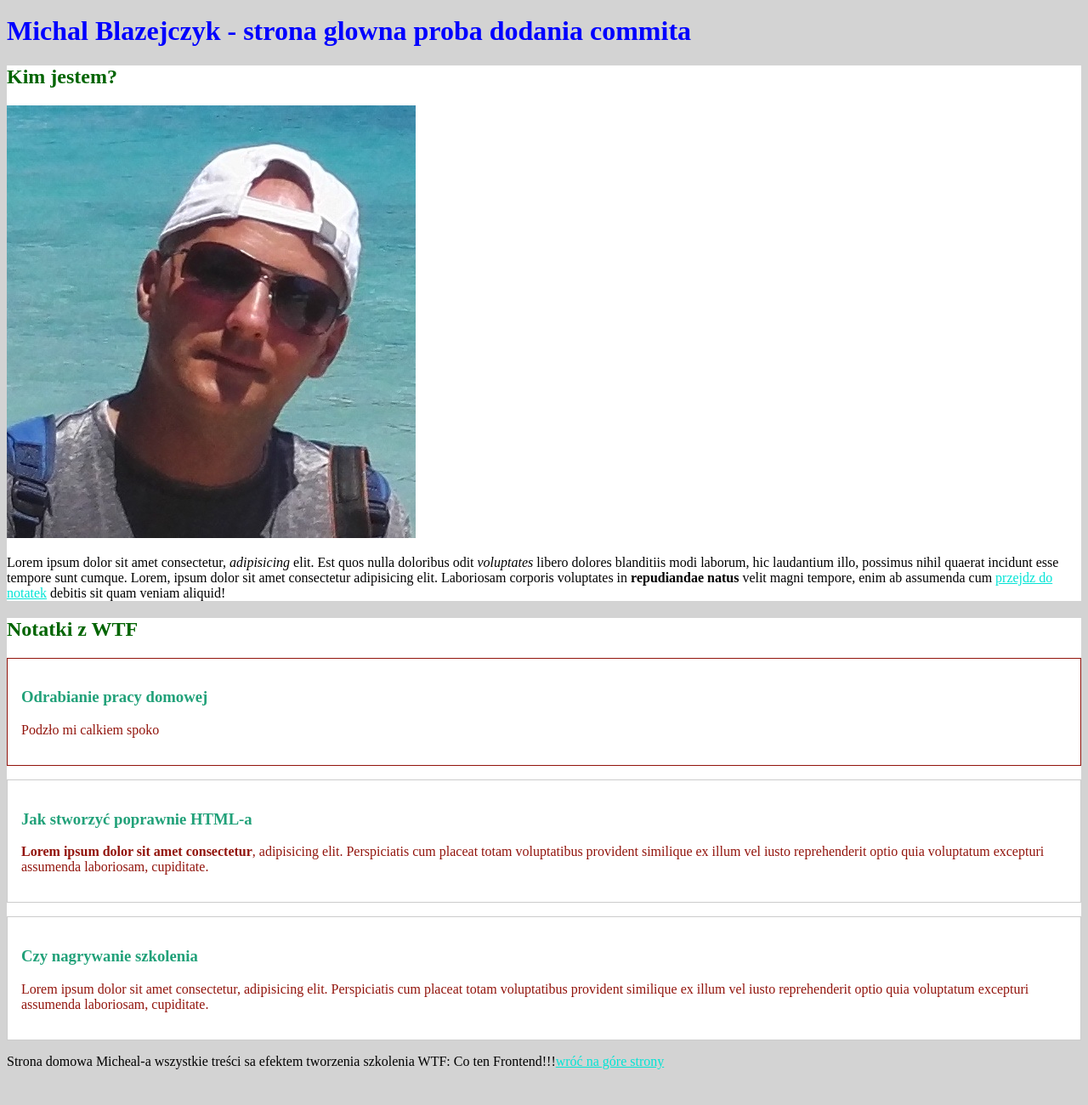
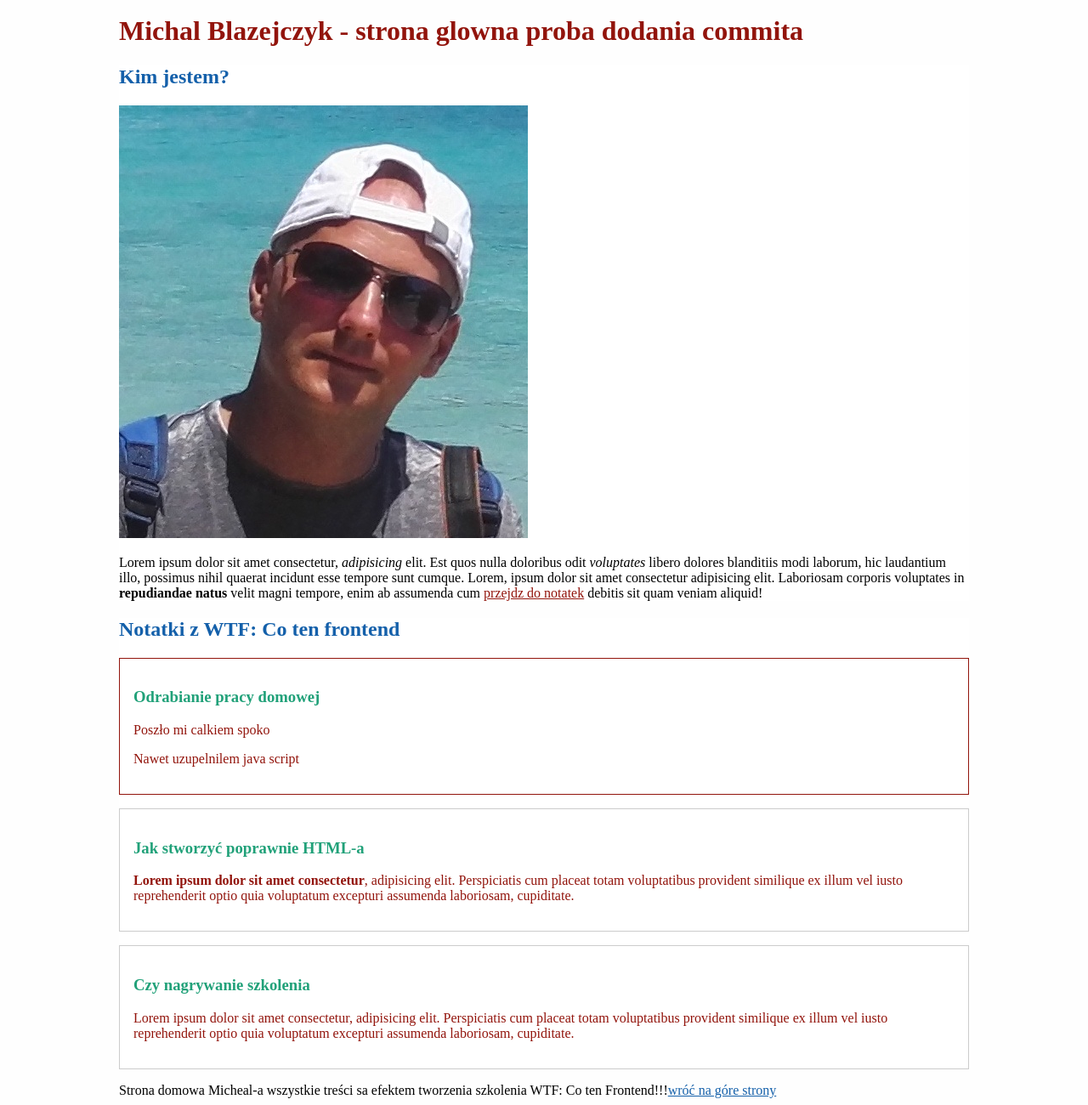
Before and after one commit to Michal-Blazejczyk/homepage, a plain HTML site: page index.html in a window 1280 px wide. Shown: the part 61-1361 px from the top of the page at 85% size. Before the commit the page ends 1327 px from the top, so only its background shows below. Drawn offline with Linux system fonts and the light colour scheme.

Commit message:
next commit

```diff
--- a/index.html
+++ b/index.html
@@ -15,27 +15,28 @@
         </nav>
     </header>
 
-    <main>
-        <header id="top">
-            <h1 class="main-heading main-heading--js" id="name">
+    <main class="main">
+        <header class="main__header" id="top">
+            <h1 class="main__heading main__heading--js" id="name">
                 Michal Blazejczyk - strona glowna proba dodania commita
             </h1>
         </header>
 
-        <section>
-            <h2 class="secondary-heading">Kim jestem?</h2>
-            <img src="foto.jpg" alt="poprostu Michael"/>
-                <p>
-                    Lorem ipsum dolor sit amet consectetur, <em>adipisicing</em> elit. Est quos nulla doloribus odit <i>voluptates</i> libero dolores blanditiis modi laborum, hic laudantium illo, possimus nihil quaerat incidunt <a href="contenfronend.pl"></a>esse tempore sunt cumque. Lorem, ipsum dolor sit amet consectetur adipisicing elit. Laboriosam corporis voluptates in <b>repudiandae natus</b> velit magni tempore, enim ab assumenda cum <a href="#notatki">przejdz do notatek</a> debitis sit quam veniam aliquid!
+        <section class="about">
+            <h2 class="about__heading">Kim jestem?</h2>
+            <img class="about__picture" src="foto.jpg" alt="poprostu Michael"/>
+                <p class="about__description">
+                    Lorem ipsum dolor sit amet consectetur, <em>adipisicing</em> elit. Est quos nulla doloribus odit <i>voluptates</i> libero dolores blanditiis modi laborum, hic laudantium illo, possimus nihil quaerat incidunt <a class="about__link" href="contenfronend.pl"></a>esse tempore sunt cumque. Lorem, ipsum dolor sit amet consectetur adipisicing elit. Laboriosam corporis voluptates in <b>repudiandae natus</b> velit magni tempore, enim ab assumenda cum <a class="about__link" href="#notatki">przejdz do notatek</a> debitis sit quam veniam aliquid!
                 </p>
         </section>
 
-        <section id ="notatki">
-            <h2 class="secondary-heading">Notatki z WTF</h2>
+        <section class="notes" id ="notatki">
+            <h2 class="notes__heading">Notatki z WTF: Co ten frontend</h2>
 
             <article class="week-summary week-summary--special">
                 <h3 class="week-summary__title">Odrabianie pracy domowej</h3>
-                <p class="week-summary__description">Podzło mi calkiem spoko</p>
+                <p class="week-summary__description">Poszło mi calkiem spoko</p>
+                <p class="week-summary__description week-summary__description--js"></p>
             </article>
 
             <article class="week-summary">
@@ -53,9 +54,9 @@
             </article>
         </section>
     </main>
-        <fotter>
-            Strona domowa Micheal-a wszystkie treści sa efektem tworzenia szkolenia WTF: Co ten Frontend!!!<a href="#top">wróć na góre strony</a>
-        </fotter>
+        <footer class="footer">
+            Strona domowa Micheal-a wszystkie treści sa efektem tworzenia szkolenia WTF: Co ten Frontend!!!<a class= "footer__link" href="#top">wróć na góre strony</a>
+        </footer>
 
     <script src="main.js"></script>
 </body>
--- a/main.js
+++ b/main.js
@@ -8,9 +8,11 @@ console.log(
     'Witaj Drogi Odwiedzjacy, nazywam sie ${firstname} i mam ${age} lata'
     );
 
-const heading = document.querySelector('.main-heading--js');
+const heading = document.querySelector('.main__heading--js');
 
 console.log(heading.innerHTML)
 
 heading.innerHtml = `Witaj Drogi Odwiedzjacy, nazywam sie ${firstname} i mam ${age} lata`
-console.log(heading)
+
+const emptyParagraph = document.querySelector('.week-summary__description--js');
+emptyParagraph.innerHTML = `Nawet uzupelnilem java script`
--- a/style.css
+++ b/style.css
@@ -1,15 +1,14 @@
 body {
-    background-color: lightgray;
+    background-color: #fefefe;
 }
 section {
-    background-color: white;
+    background-color: #ffffff;
 }
-h1 {
-    color: blue;
+.secondary-heading {
+    color: #1460aa;
 }
-
-h2 {
-    color: darkgreen;
+.special-heading {
+    color: #21a179;
 }
 a {
     color: #02e4d5;
@@ -31,6 +30,13 @@ a {
     background: yellow;
     color: #000;
 }
+.main {
+    max-width: 1000px;
+    margin: 0 auto;
+}
+.main__heading {
+    color: #92140c;
+}
 .week-summary {
     padding: 16px;
     border: 1px solid #ccc;
@@ -46,3 +52,25 @@ a {
 .week-summary__title {
     color: #21a179;
 }
+.about {
+
+}
+.about__heading {
+    color: #1460aa;
+}
+.about__link {
+    color: #92140c;
+}
+.notes {
+
+}
+.notes__heading {
+    color: #1460aa;
+}
+.footer {
+    max-width: 1000px;
+    margin: 0 auto;
+}
+.footer__link {
+    color: #1460aa;
+}
```
